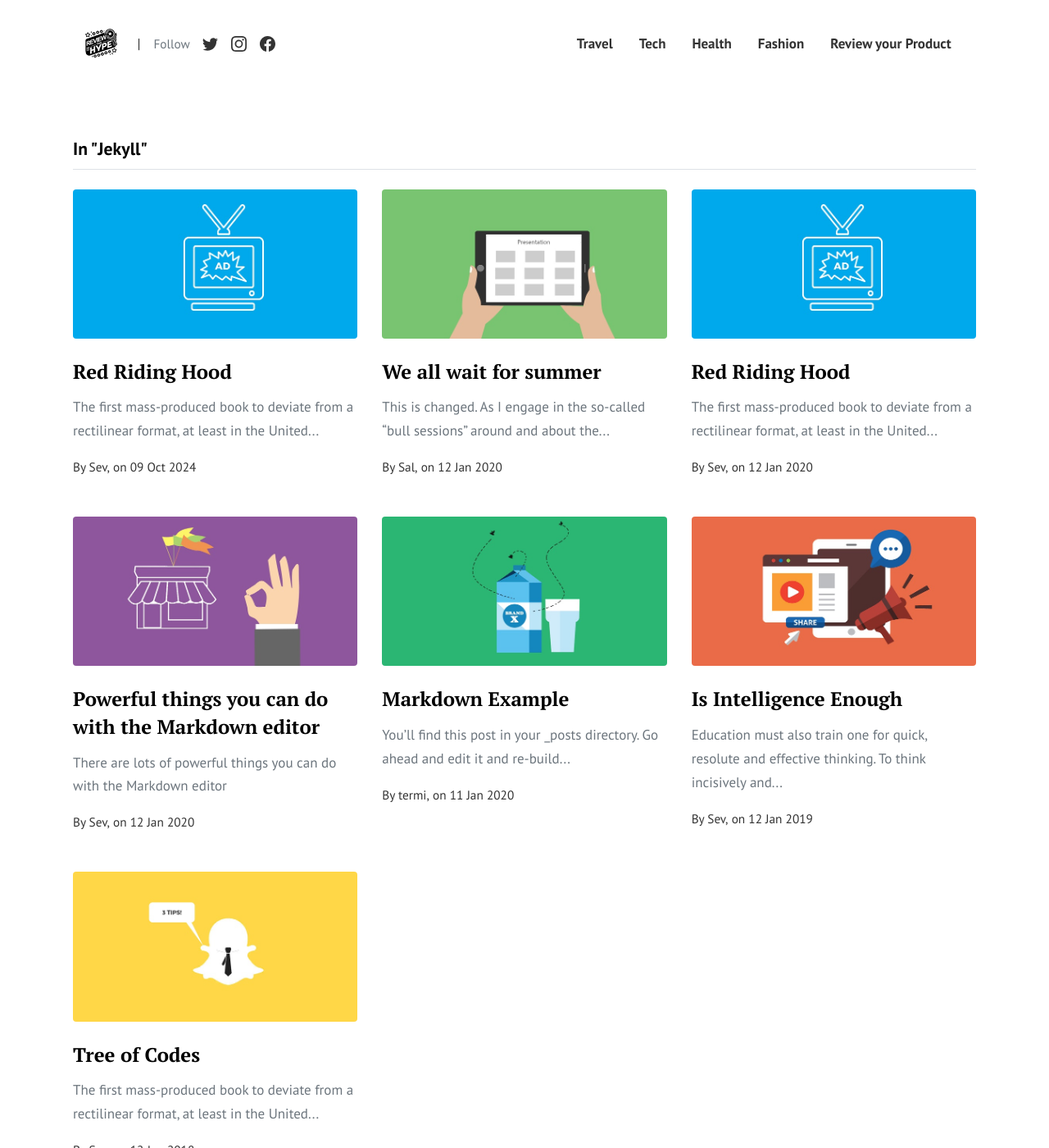
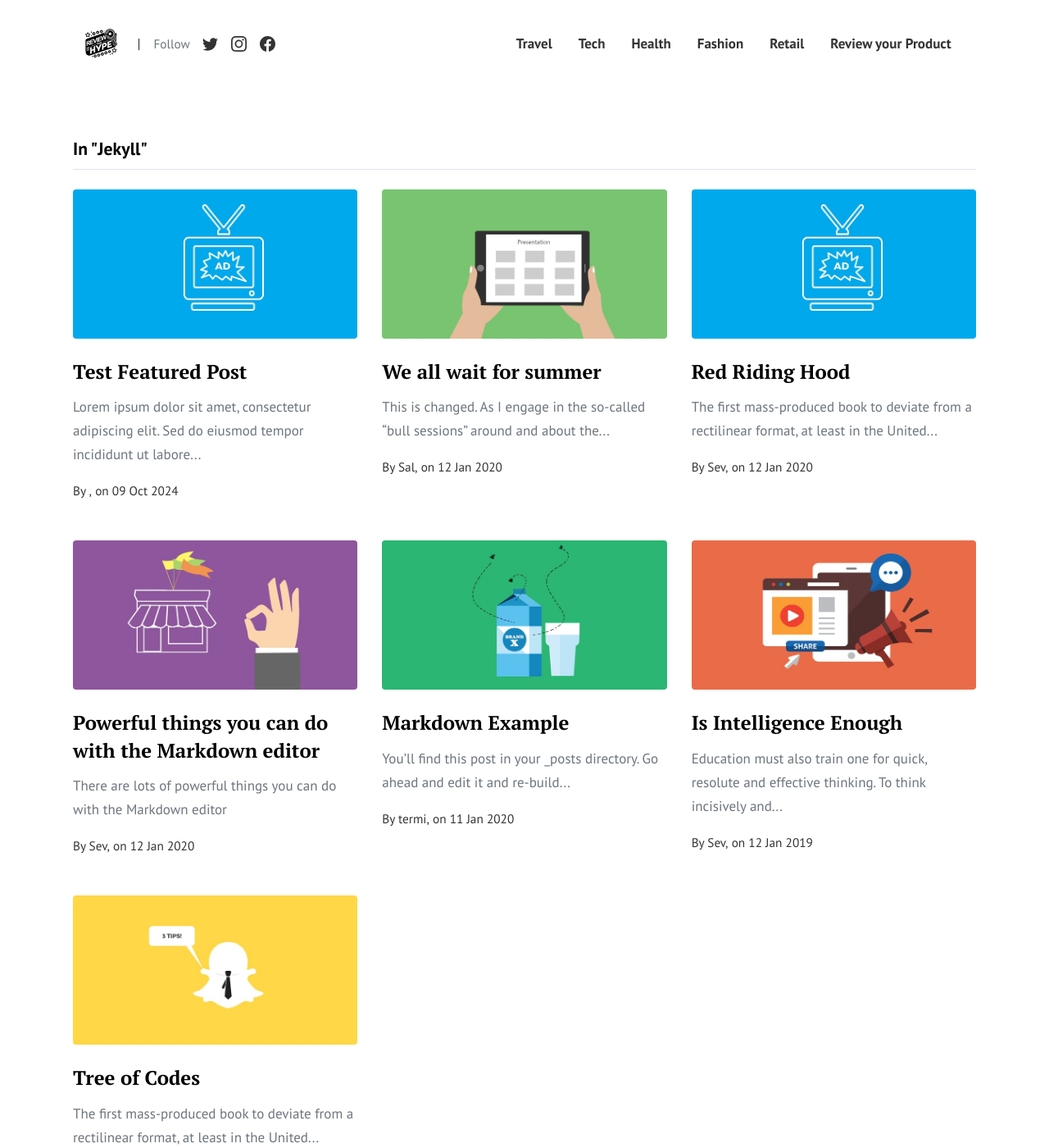
Before and after one commit to reviewthehype/reviewthehype, a Jekyll site: the page built from pages/categories.html, in a window 1280 px wide and 1400 px high. Shown: the whole window at 82% size. Built offline with Jekyll 4.4.1, drawn with Linux system fonts in a browser that asks for light colours; some of the changed text lies outside the part shown.

Commit message:
replaced copy and references to posts, added sev image, fixed page

```diff
--- a/_config.yml
+++ b/_config.yml
@@ -27,7 +27,7 @@ authors:
   sal:
     name: Sev
     display_name: Sev
-    avatar: 'assets/images/sal.png'
+    avatar: 'assets/images/sev.png'
     email: hello@reviewthehype.com
     web: https://www.wowthemes.net/category/jekyll-themes/
     twitter: https://twitter.com/wowthemesnet
--- a/_data/menus.yml
+++ b/_data/menus.yml
@@ -12,6 +12,9 @@ topmenu:
 
 - title: Fashion
   url: "Fashion/"
+
+- title: Retail
+  url: "Retail/"
 
 - title: Review your Product
   url: "contact/"
--- a/_posts/2024-10-09-testFeatured.md
+++ b/_posts/2024-10-09-testFeatured.md
@@ -1,17 +1,11 @@
 ---
 layout: post
-title:  "Red Riding Hood"
-author: sal
+title:  "Test Featured Post"
+author: sev
 categories: [ Jekyll, tutorial ]
 image: assets/images/3.jpg
 featured: true
 ---
-The first mass-produced book to deviate from a rectilinear format, at least in the United States, is thought to be this 1863 edition of Red Riding Hood, cut into the shape of the protagonist herself with the troublesome wolf curled at her feet. Produced by the Boston-based publisher Louis Prang, this is the first in their “Doll Series”, a set of five “die-cut” books, known also as shape books — the other titles being Robinson Crusoe, Goody Two-Shoes (also written by Red Riding Hood author Lydia Very), Cinderella, and King Winter.
+Lorem ipsum dolor sit amet, consectetur adipiscing elit. Sed do eiusmod tempor incididunt ut labore et dolore magna aliqua. Ut enim ad minim veniam, quis nostrud exercitation ullamco laboris nisi ut aliquip ex ea commodo consequat. Duis aute irure dolor in reprehenderit in voluptate velit esse cillum dolore eu fugiat nulla pariatur. Excepteur sint occaecat cupidatat non proident, sunt in culpa qui officia deserunt mollit anim id est laborum.
 
-An 1868 Prang catalogue would later claim that such “books in the shape of a regular paper Doll… originated with us”.
-
-> It would seem the claim could also extend to die cut books in general, as we can’t find anything sooner, but do let us know in the comments if you have further light to shed on this! Such books are, of course, still popular in children’s publishing today, though the die cutting is not now limited to mere outlines, as evidenced in a beautiful 2014 version of the same Little Red Riding Hood story.
-
-The die cut has also been employed in the non-juvenile sphere as well, a recent example being Jonathan Safran Foer’s ambitious Tree of Codes.
-
-As for this particular rendition of Charles Perrault’s classic tale, the text and design is by Lydia Very (1823-1901), sister of Transcendentalist poet Jones Very. The gruesome ending of the original — which sees Little Red Riding Hood being gobbled up as well as her grandmother — is avoided here, the gore giving way to the less bloody aims of the morality tale, and the lesson that one should not disobey one’s mother.
+Curabitur pretium tincidunt lacus. Nulla gravida orci a odio. Nullam varius, turpis et commodo pharetra, est eros bibendum elit, nec luctus magna felis sollicitudin mauris. Integer in mauris eu nibh euismod gravida. Duis ac tellus et risus vulputate vehicula
```
Also changed, not shown: assets/images/sev.png (added).
